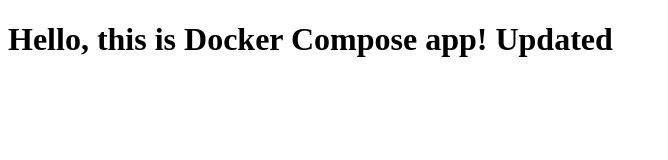
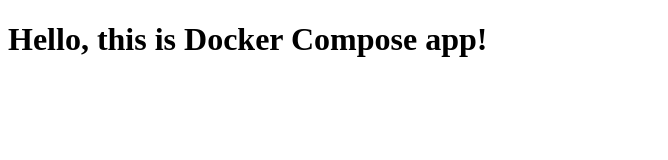
Before and after one commit to andreedd/recon, a plain HTML site: page index.html in a window 1280 px wide. Shown: the whole page, without its empty margins (0-668 px from the left). Drawn offline with Linux system fonts and the light colour scheme.

Commit message:
update index html

```diff
--- a/index.html
+++ b/index.html
@@ -1 +1 @@
-<!DOCTYPE html><html><head><title>Docker Compose GitOps</title></head><body><h1>Hello, this is Docker Compose app! Updated</h1></body></html>
+<!DOCTYPE html><html><head><title>Docker Compose GitOps</title></head><body><h1>Hello, this is Docker Compose app!</h1></body></html>
```
